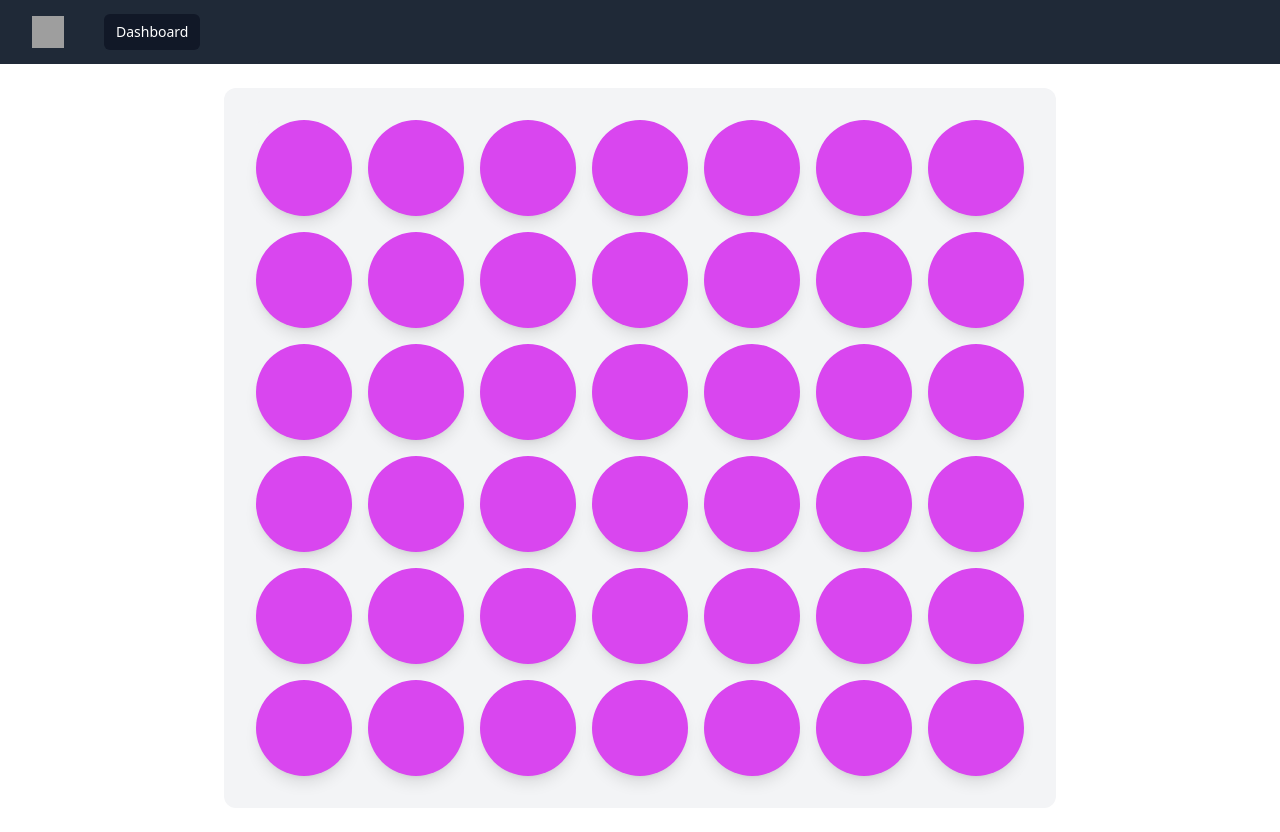
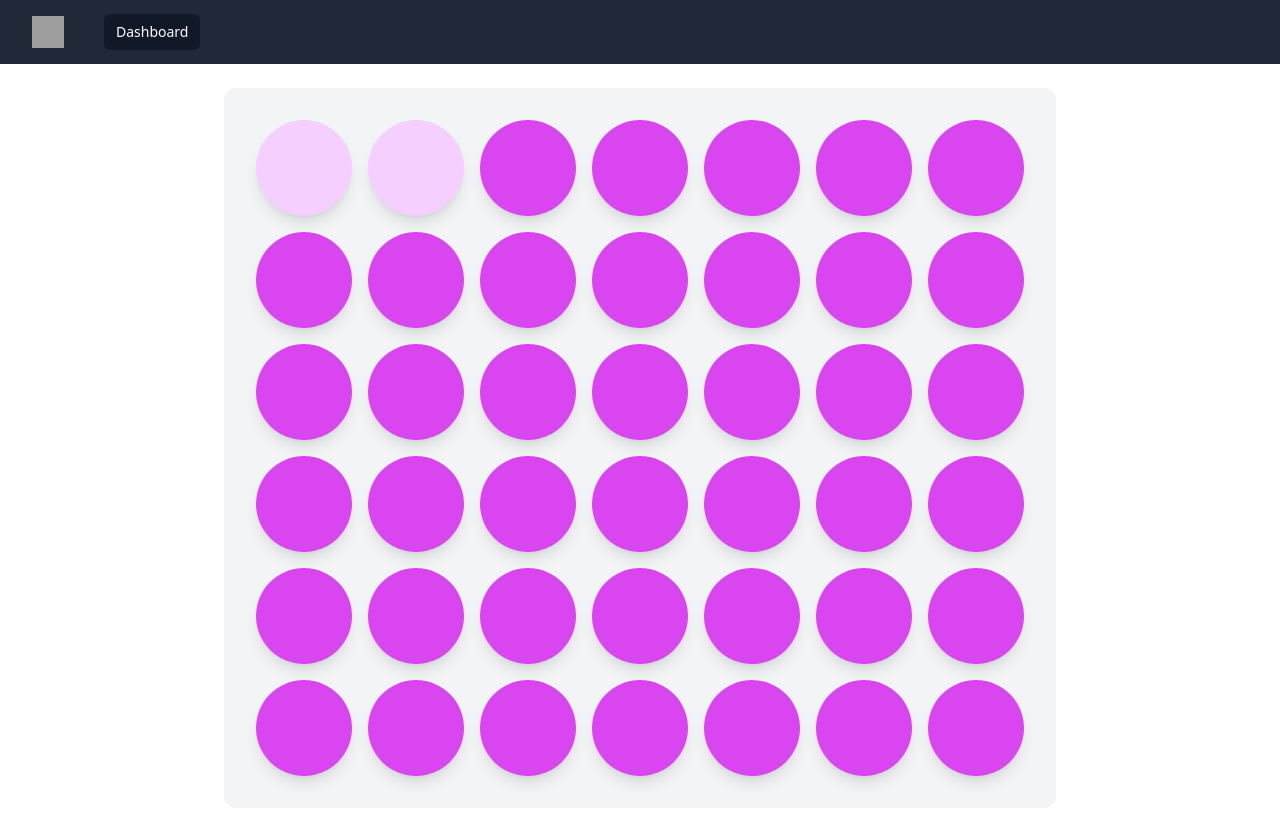
Before and after one commit to RioSebastianR/cuatro-en-linea, a React (Vite) app: page / in a window 1280 px wide. Built offline with nearby package versions, Linux system fonts and the light colour scheme; grey boxes are pictures that could not be loaded.

Commit message:
feat: add Selector

```diff
--- a/src/components/board/Board.tsx
+++ b/src/components/board/Board.tsx
@@ -1,9 +1,13 @@
+import { defaultValues } from "../../data/defaultValues";
+import { Selector } from "./Selector";
+
 export const Board = () => {
   return (
     <div className="relative rounded-xl overflow-auto p-8">
       <div className="grid grid-cols-7 gap-4 font-mono text-center font-bold leading-6 bg-gray-100 rounded-lg">
-        <div className="rounded-full shadow-lg bg-fuchsia-500 h-24"></div>
-        <div className="rounded-full shadow-lg bg-fuchsia-500 h-24"></div>
+        <Selector value={defaultValues.selectorA1} />
+        <Selector value={defaultValues.selectorB1} />
+
         <div className="rounded-full shadow-lg bg-fuchsia-500 h-24"></div>
         <div className="rounded-full shadow-lg bg-fuchsia-500 h-24"></div>
         <div className="rounded-full shadow-lg bg-fuchsia-500 h-24"></div>
--- /dev/null
+++ b/src/components/board/Selector.tsx
@@ -0,0 +1,41 @@
+import { useState } from "react";
+
+export interface SelectorValue {
+  id: string;
+  selected: boolean;
+  color?: "blue" | "red";
+}
+
+interface Props {
+  value: SelectorValue;
+}
+
+export const Selector = (props: Props) => {
+  const [value, setValue] = useState(props.value);
+
+  const handleClick = () => {
+    setValue({
+      id: props.value.id,
+      selected: true,
+      color: "red",
+    });
+    console.log(`Se ha seleccionado el casillero ${value.id}, color: red`);
+  };
+
+  let bgColor = `bg-fuchsia-200 hover:bg-fuchsia-300`;
+  if (value.selected) {
+    if (value.color === "blue") {
+      bgColor = `bg-blue-400`;
+    } else {
+      bgColor = `bg-red-600`;
+    }
+  }
+
+  return (
+    <div
+      id={value.id}
+      className={`rounded-full shadow-lg h-24 ${bgColor}`}
+      onClick={handleClick}
+    ></div>
+  );
+};
--- /dev/null
+++ b/src/data/defaultValues.ts
@@ -0,0 +1,16 @@
+import { SelectorValue } from "../components/board/Selector";
+
+const selectorA1: SelectorValue = {
+  id: "a1",
+  selected: false,
+};
+
+const selectorB1: SelectorValue = {
+  id: "b1",
+  selected: false,
+};
+
+export const defaultValues = {
+  selectorA1,
+  selectorB1,
+};
```
